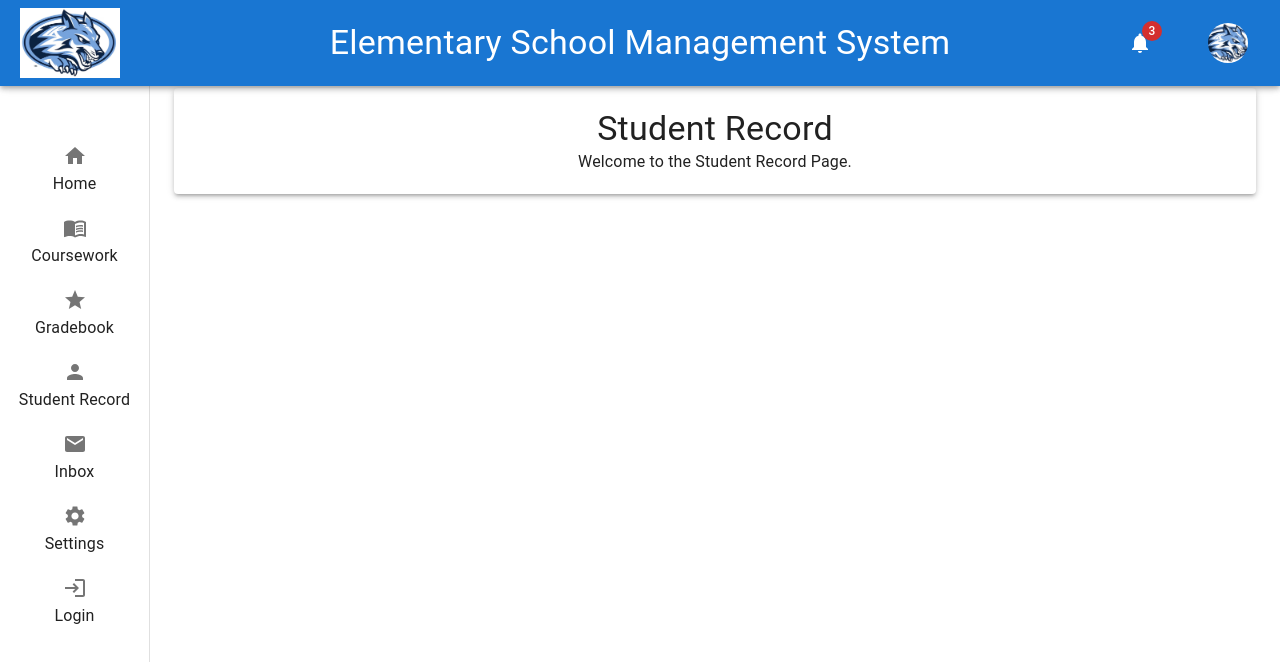
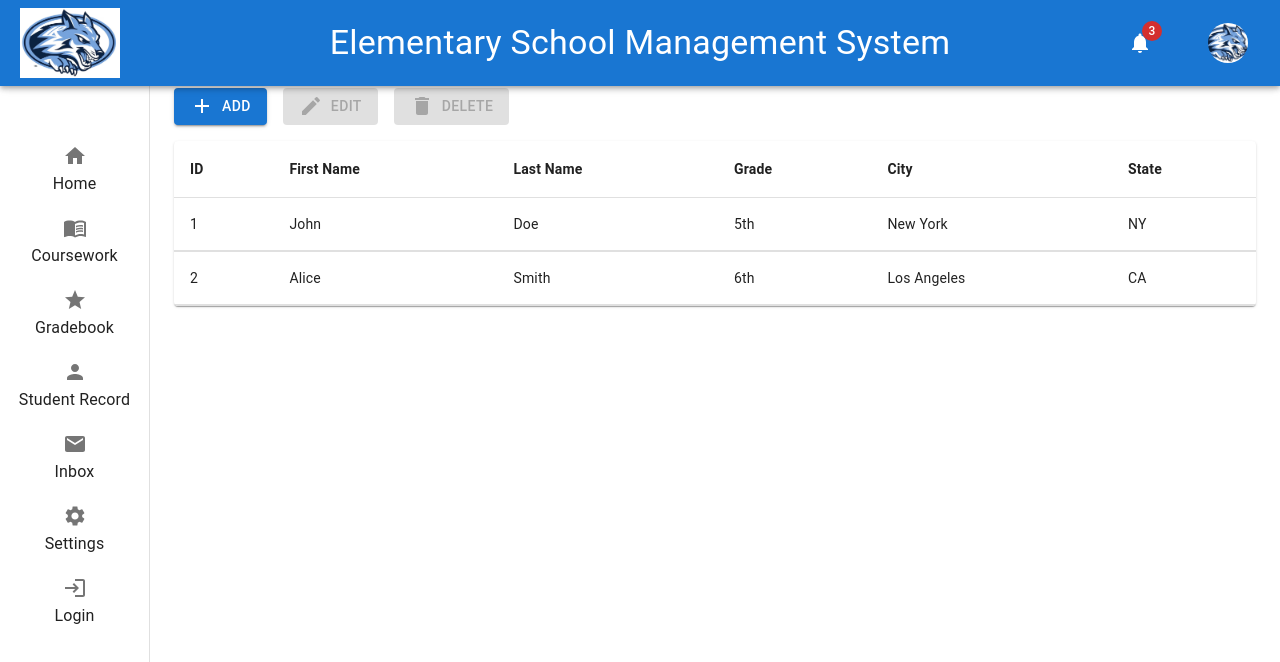
Before and after one commit to Choshibear/CS490-StudentManagementSoftware, a React (Create React App) app in the folder code/client/: page /studentrecord in a window 1280 px wide. Shown: the top 662 px of the page. Built offline with nearby package versions, Linux system fonts and the light colour scheme.

Commit message:
Incomplete Student Record Page
work in progress student record page

```diff
--- a/code/client/src/pages/studentrecord.js
+++ b/code/client/src/pages/studentrecord.js
@@ -1,13 +1,142 @@
-import React from "react";
-import { Typography, Paper } from "@mui/material";
+import React, { useState } from "react";
+import {
+  Table, TableBody, TableCell, TableContainer, TableHead, TableRow,
+  IconButton, Collapse, Typography, Box, Paper, TextField, Button, Avatar, Dialog, DialogActions, DialogContent, DialogTitle
+} from "@mui/material";
+import { KeyboardArrowDown, KeyboardArrowUp, Upload, Add, Edit, Delete } from "@mui/icons-material";
 
-function StudentRecord() {
-    return (
-        <Paper elevation={3} style={{ padding: "20px", textAlign: "center" }}>
-            <Typography variant="h4">Student Record</Typography>
-            <Typography variant="body1">Welcome to the Student Record Page.</Typography>
+const initialStudents = [
+  {
+    id: 1, firstName: "John", lastName: "Doe", grade: "5th", city: "New York", state: "NY",
+    address: "123 Elm St", emergencyContact: "Jane Doe (Mother) - 123-456-7890",
+    image: "/profile1.jpg", schedule: "Math, Science, English"
+  },
+  {
+    id: 2, firstName: "Alice", lastName: "Smith", grade: "6th", city: "Los Angeles", state: "CA",
+    address: "456 Oak St", emergencyContact: "Bob Smith (Father) - 987-654-3210",
+    image: "/profile2.jpg", schedule: "History, Math, Art"
+  },
+];
+
+function CollapsibleTable() {
+  const [students, setStudents] = useState(initialStudents);
+  const [openRow, setOpenRow] = useState(null);
+  const [view, setView] = useState("table");
+  const [selectedStudent, setSelectedStudent] = useState(null);
+  const [deleteConfirm, setDeleteConfirm] = useState(false);
+
+  const handleEdit = () => {
+    setView("form");
+  };
+
+  const handleDelete = () => {
+    setStudents(students.filter(student => student.id !== selectedStudent.id));
+    setDeleteConfirm(false);
+    setSelectedStudent(null);
+  };
+
+  const handleRowClick = (student) => {
+    setSelectedStudent(student);
+    setOpenRow(openRow === student.id ? null : student.id);
+  };
+
+  const handleSave = (studentData) => {
+    if (selectedStudent) {
+      setStudents(students.map(student => student.id === selectedStudent.id ? { ...student, ...studentData } : student));
+    } else {
+      setStudents([...students, { id: students.length + 1, ...studentData }]);
+    }
+    setView("table");
+    setSelectedStudent(null);
+  };
+
+  return (
+    <Box>
+      <Box sx={{ display: "flex", gap: 2, mb: 2 }}>
+        <Button onClick={() => { setView("form"); setSelectedStudent(null); }} variant="contained">
+          <Add sx={{ mr: 1 }} /> Add
+        </Button>
+        <Button onClick={handleEdit} variant="contained" disabled={!selectedStudent}>
+          <Edit sx={{ mr: 1 }} /> Edit
+        </Button>
+        <Button onClick={() => setDeleteConfirm(true)} variant="contained" disabled={!selectedStudent}>
+          <Delete sx={{ mr: 1 }} /> Delete
+        </Button>
+      </Box>
+      {view === "table" ? (
+        <TableContainer component={Paper}>
+          <Table>
+            <TableHead>
+              <TableRow>
+                <TableCell sx={{ fontWeight: "bold" }}> ID </TableCell>
+                <TableCell sx={{ fontWeight: "bold" }}> First Name </TableCell>
+                <TableCell sx={{ fontWeight: "bold" }}> Last Name</TableCell>
+                <TableCell sx={{ fontWeight: "bold" }}> Grade </TableCell>
+                <TableCell sx={{ fontWeight: "bold" }}> City </TableCell>
+                <TableCell sx={{ fontWeight: "bold" }}> State </TableCell>
+              </TableRow>
+            </TableHead>
+            <TableBody>
+              {students.map((student) => (
+                <React.Fragment key={student.id}>
+                  <TableRow onClick={() => handleRowClick(student)} sx={{ cursor: "pointer" }}>
+                    <TableCell>{student.id}</TableCell>
+                    <TableCell>{student.firstName}</TableCell>
+                    <TableCell>{student.lastName}</TableCell>
+                    <TableCell>{student.grade}</TableCell>
+                    <TableCell>{student.city}</TableCell>
+                    <TableCell>{student.state}</TableCell>
+                  </TableRow>
+                  <TableRow>
+                    <TableCell colSpan={6} sx={{ paddingBottom: 0, paddingTop: 0 }}>
+                      <Collapse in={openRow === student.id} timeout="auto" unmountOnExit>
+                        <Box sx={{ margin: 2 }}>
+                          <Typography variant="h6">Details</Typography>
+                          <Avatar src={student.image} sx={{ width: 80, height: 80, mb: 1 }} />
+                          <Typography><b>Address:</b> {student.address}</Typography>
+                          <Typography><b>Emergency Contact:</b> {student.emergencyContact}</Typography>
+                          <Typography><b>Schedule:</b> {student.schedule}</Typography>
+                        </Box>
+                      </Collapse>
+                    </TableCell>
+                  </TableRow>
+                </React.Fragment>
+              ))}
+            </TableBody>
+          </Table>
+        </TableContainer>
+      ) : (
+        <Paper sx={{ p: 3, maxWidth: 600, margin: "auto" }}>
+          <Typography variant="h5" sx={{ mb: 2 }}>{selectedStudent ? "Edit Student" : "Add New Student"}</Typography>
+          <Box sx={{ display: "grid", gridTemplateColumns: "1fr 1fr", gap: 2 }}>
+            <TextField label="First Name" defaultValue={selectedStudent?.firstName || ""} fullWidth />
+            <TextField label="Last Name" defaultValue={selectedStudent?.lastName || ""} fullWidth />
+            <TextField label="Grade" defaultValue={selectedStudent?.grade || ""} fullWidth />
+            <TextField label="City" defaultValue={selectedStudent?.city || ""} fullWidth />
+            <TextField label="State" defaultValue={selectedStudent?.state || ""} fullWidth />
+            <TextField label="Address" defaultValue={selectedStudent?.address || ""} fullWidth />
+            <TextField label="Emergency Contact" defaultValue={selectedStudent?.emergencyContact || ""} fullWidth sx={{ gridColumn: "span 2" }} />
+            <Button component="label" variant="contained" sx={{ gridColumn: "span 2" }}>
+              <Upload sx={{ mr: 1 }} /> Upload Image
+              <input type="file" hidden accept="image/*" />
+            </Button>
+          </Box>
+          <Button onClick={() => handleSave({})} variant="contained" color="primary" fullWidth sx={{ mt: 2 }}>Save</Button>
         </Paper>
-    );
+      )}
+
+      <Dialog open={deleteConfirm} onClose={() => setDeleteConfirm(false)}>
+        <DialogTitle>Confirm Delete</DialogTitle>
+        <DialogContent>
+          <Typography>Are you sure you want to delete this student?</Typography>
+        </DialogContent>
+        <DialogActions>
+          <Button onClick={() => setDeleteConfirm(false)}>Cancel</Button>
+          <Button onClick={handleDelete} color="error">Delete</Button>
+        </DialogActions>
+      </Dialog>
+    </Box>
+  );
 }
 
-export default StudentRecord;
+export default CollapsibleTable;
```
